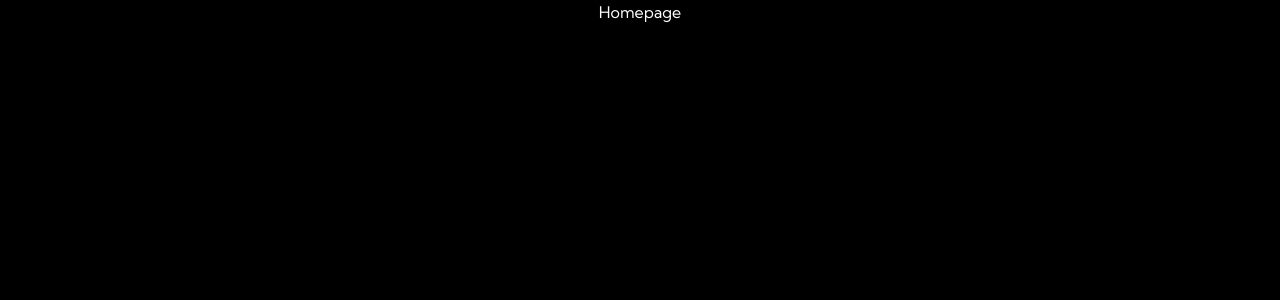
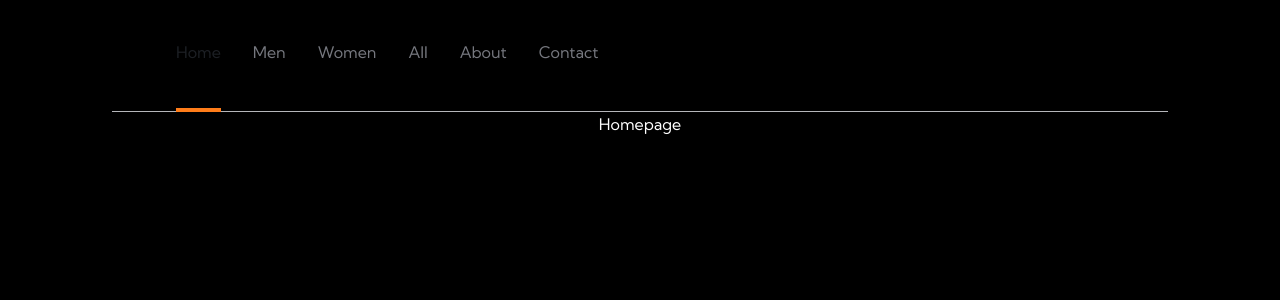
Before and after one commit to Hikmahx/sneakers-nextjs, a Next.js app: page / in a window 1280 px wide. Shown: the top 300 px of the page. Built offline with nearby package versions, Linux system fonts and the light colour scheme.

Commit message:
navbar and links

```diff
--- a/src/app/layout.tsx
+++ b/src/app/layout.tsx
@@ -1,8 +1,9 @@
 import type { Metadata } from "next";
 import { Kumbh_Sans } from "next/font/google";
 import "./globals.css";
+import Navbar from "@/components/navbar/Navbar";
 
-const kumbh_sans = Kumbh_Sans({ subsets: ["latin"], variable: '--font-kumbh' });
+const kumbh_sans = Kumbh_Sans({ subsets: ["latin"], variable: "--font-kumbh" });
 
 export const metadata: Metadata = {
   title: "Create Next App",
@@ -16,7 +17,10 @@ export default function RootLayout({
 }>) {
   return (
     <html lang="en">
-      <body className={kumbh_sans.className}>{children}</body>
+      <body className={kumbh_sans.className}>
+        <Navbar />
+        {children}
+      </body>
     </html>
   );
 }
--- /dev/null
+++ b/src/components/navbar/Navbar.tsx
@@ -0,0 +1,28 @@
+import React from "react";
+import Links from "./links/Links";
+
+const Navbar = () => {
+  return (
+    <header className="sm:px-3 lg:px-0 mx-auto relative z-10">
+      <div className="wrapper max-w-xl lg:max-w-7xl relative flex h-16 px-5 py-4 items-center justify-between lg:h-28 mx-auto lg:mx-20 xl:mx-28 2xl:mx-40 3xl:mx-auto lg:pb-2 lg:px-1 xl:px-3 2xl:px-1 lg:py-0 lg:border-b border-grayish-blue">
+        <div className="left flex items-center lg:h-inherit">
+          <div
+            // onClick={displayMenu}
+            className="menu w-4 lg:hidden z-40 cursor-pointer"
+          >
+            {/* <img ref={hamburger} src={menu} alt="menu-icon" /> */}
+            <div
+              // ref={close}
+              className="close hidden text-xl leading-none fixed -mt-3 -ml-1 w-4"
+            >
+              {/* <ion-icon name="close-outline"></ion-icon> */}
+            </div>
+          </div>
+          <Links />
+        </div>
+      </div>
+    </header>
+  );
+};
+
+export default Navbar;
--- /dev/null
+++ b/src/components/navbar/links/Links.tsx
@@ -0,0 +1,42 @@
+import Link from "next/link";
+import NavLink from "./navLink/navLink";
+
+const Links = () => {
+  const links = [
+    {
+      title: "Home",
+      path: "/",
+    },
+    {
+      title: "Men",
+      path: "/men",
+    },
+    {
+      title: "Women",
+      path: "/women",
+    },
+    {
+      title: "All",
+      path: "/all",
+    },
+    {
+      title: "About",
+      path: "/about",
+    },
+    {
+      title: "Contact",
+      path: "/contact",
+    },
+  ];
+  return (
+    <ul className="font-bold lg:font-normal text-center lg:text-left lg:flex lg:items-center text-lg lg:text-base pt-2 lg:p-0 lg:mx-9 lg:text-dark-grayish-blue lg:h-inherit">
+      {links.map((link) => (
+        <li className="relative h-12 lg:h-inherit">
+          <NavLink item={link} key={link.title} />
+        </li>
+      ))}
+    </ul>
+  );
+};
+
+export default Links;
--- /dev/null
+++ b/src/components/navbar/links/navLink/navLink.tsx
@@ -0,0 +1,29 @@
+"use client";
+import Link from "next/link";
+import { usePathname } from "next/navigation";
+
+type itemProps = {
+  item: {
+    title: string;
+    path: string;
+  };
+};
+
+const NavLink = ({ item }: itemProps) => {
+  const pathName = usePathname();
+
+  return (
+    <Link
+      href={item.path}
+      key={item.title}
+      className={`absolute inset-0 mb-5 pt-[2.5px] lg:pt-0 lg:mb-0 lg:mx-4 lg:h-inherit lg:flex lg:items-center cursor-pointer lg:relative lg:before:content-[attr(before)] before:absolute before:-bottom-1 before:left-0 before:h-full before:-z-10 before:lg:z-10 before:lg:h-1 before:bg-orange before:w-0 hover:before:w-full before:transition-all lg:hover:text-very-dark-blue ${
+        pathName == item.path &&
+        "before:w-full text-white lg:text-very-dark-blue"
+      }`}
+    >
+      {item.title}
+    </Link>
+  );
+};
+
+export default NavLink;
```
